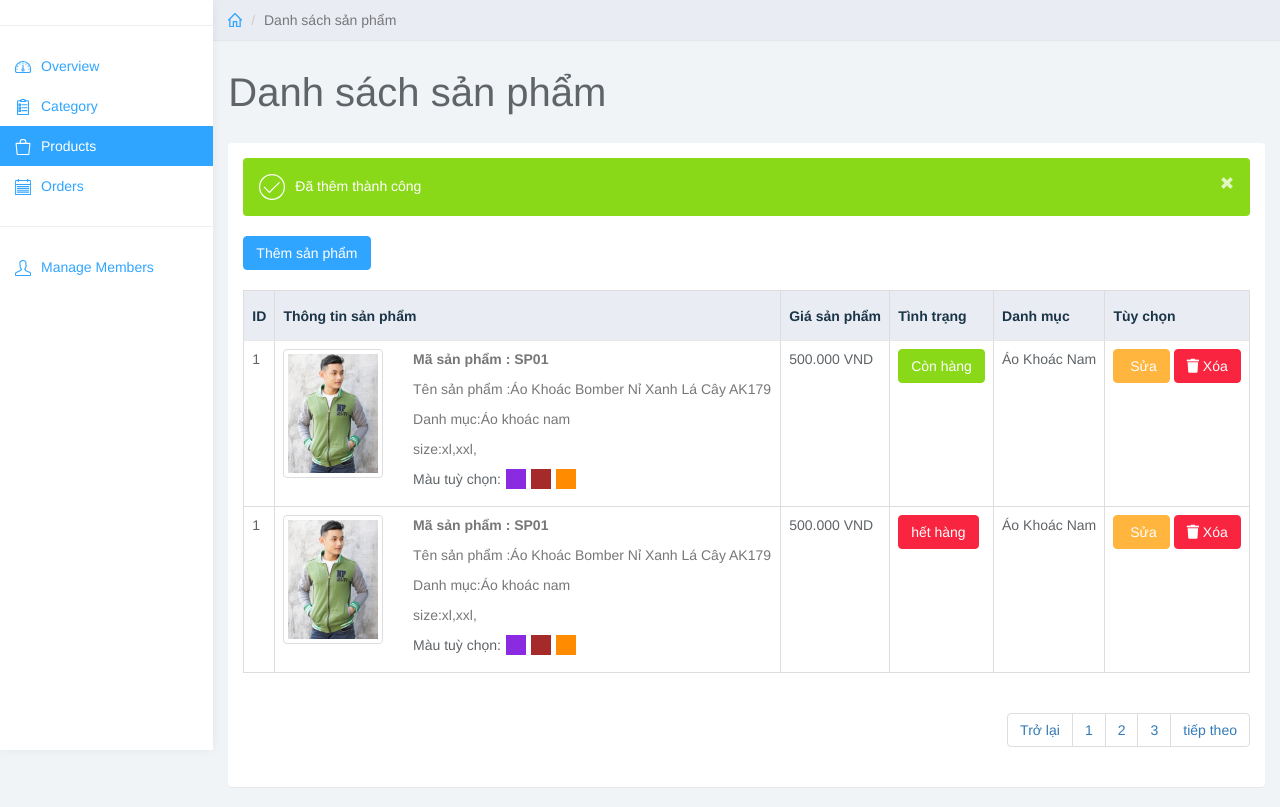
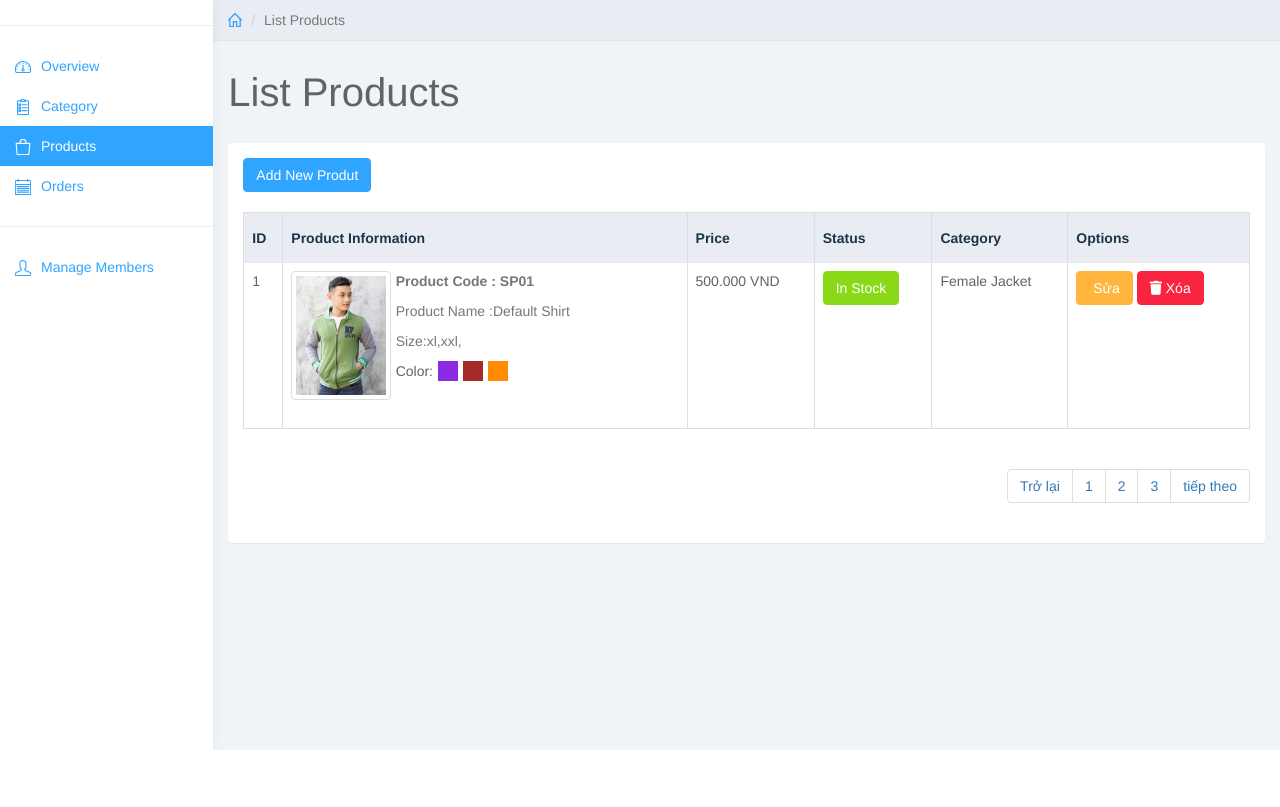
Before and after one commit to trandanhtan1234/tantd1, a Laravel app: page /admin/product in a window 1280 px wide. Shown: the part 50-857 px from the top of the page. After the commit the page ends 800 px from the top, so only its background shows below. Run offline with Laravel 12, Linux system fonts and the light colour scheme; a user stored in the database is signed in; data comes from the database, SQL or seed files in the repository; parts of the project's set-up code (start-up, migrations or seed data) failed here and were passed over; some libraries are stand-ins or nearby versions.

Commit message:
edit product blades

```diff
--- a/resources/views/backend/product/listproduct.blade.php
+++ b/resources/views/backend/product/listproduct.blade.php
@@ -10,14 +10,14 @@
 						<use xlink:href="#stroked-home"></use>
 					</svg></a>
 			</li>
-			<li class="active">Danh sách sản phẩm</li>
+			<li class="active">List Products</li>
 		</ol>
 	</div>
 	<!--/.row-->
 
 	<div class="row">
 		<div class="col-lg-12">
-			<h1 class="page-header">Danh sách sản phẩm</h1>
+			<h1 class="page-header">List Products</h1>
 		</div>
 	</div>
 	<!--/.row-->
@@ -30,21 +30,21 @@
 				<div class="panel-body">
 					<div class="bootstrap-table">
 						<div class="table-responsive">
-							<div class="alert bg-success" role="alert">
+							<!-- <div class="alert bg-success" role="alert">
 								<svg class="glyph stroked checkmark">
 									<use xlink:href="#stroked-checkmark"></use>
-								</svg>Đã thêm thành công<a href="#" class="pull-right"><span class="glyphicon glyphicon-remove"></span></a>
-							</div>
-							<a href="{{ url('admin/product/add') }}" class="btn btn-primary">Thêm sản phẩm</a>
+								</svg>Add Product Successfully<a href="#" class="pull-right"><span class="glyphicon glyphicon-remove"></span></a>
+							</div> -->
+							<a href="{{ url('admin/product/add') }}" class="btn btn-primary">Add New Produt</a>
 							<table class="table table-bordered" style="margin-top:20px;">
 								<thead>
 									<tr class="bg-primary">
 										<th>ID</th>
-										<th>Thông tin sản phẩm</th>
-										<th>Giá sản phẩm</th>
-										<th>Tình trạng</th>
-										<th>Danh mục</th>
-										<th>Tùy chọn</th>
+										<th>Product Information</th>
+										<th>Price</th>
+										<th>Status</th>
+										<th>Category</th>
+										<th>Options</th>
 									</tr>
 								</thead>
 								<tbody>
@@ -54,60 +54,27 @@
 											<div class="row">
 												<div class="col-md-3"><img src="img/ao-khoac.jpg" alt="Áo đẹp" width="100px" class="thumbnail"></div>
 												<div class="col-md-9">
-													<p><strong>Mã sản phẩm : SP01</strong></p>
-													<p>Tên sản phẩm :Áo Khoác Bomber Nỉ Xanh Lá Cây AK179</p>
-													<p>Danh mục:Áo khoác nam</p>
-													<p>size:xl,xxl,</p>
-													<div class="group-color">Màu tuỳ chọn:
+													<p><strong>Product Code : SP01</strong></p>
+													<p>Product Name :Default Shirt</p>
+													<p>Size:xl,xxl,</p>
+													<div class="group-color">Color:
 														<div class="product-color" style="background-color: blueviolet;"></div>
 														<div class="product-color" style="background-color: brown;"></div>
 														<div class="product-color" style="background-color: darkorange;"></div>
 													</div>
-
 												</div>
 											</div>
 										</td>
 										<td>500.000 VND</td>
 										<td>
-											<a name="" id="" class="btn btn-success" href="#" role="button">Còn hàng</a>
+											<a name="" id="" class="btn btn-success" href="#" role="button">In Stock</a>
 										</td>
-										<td>Áo Khoác Nam</td>
+										<td>Female Jacket</td>
 										<td>
 											<a href="{{ url('admin/product/edit') }}" class="btn btn-warning"><i class="fa fa-pencil" aria-hidden="true"></i> Sửa</a>
 											<a href="{{ url('admin/product/delete') }}" class="btn btn-danger"><i class="fa fa-trash" aria-hidden="true"></i> Xóa</a>
 										</td>
 									</tr>
-									<tr>
-										<td>1</td>
-										<td>
-											<div class="row">
-												<div class="col-md-3"><img src="img/ao-khoac.jpg" alt="Áo đẹp" width="100px" class="thumbnail"></div>
-												<div class="col-md-9">
-													<p><strong>Mã sản phẩm : SP01</strong></p>
-													<p>Tên sản phẩm :Áo Khoác Bomber Nỉ Xanh Lá Cây AK179</p>
-													<p>Danh mục:Áo khoác nam</p>
-													<p>size:xl,xxl,</p>
-													<div class="group-color">Màu tuỳ chọn:
-														<div class="product-color" style="background-color: blueviolet;"></div>
-														<div class="product-color" style="background-color: brown;"></div>
-														<div class="product-color" style="background-color: darkorange;"></div>
-													</div>
-
-												</div>
-											</div>
-										</td>
-										<td>500.000 VND</td>
-										<td>
-											<a name="" id="" class="btn btn-danger" href="#" role="button">hết hàng</a>
-										</td>
-										<td>Áo Khoác Nam</td>
-										<td>
-											<a href="#" class="btn btn-warning"><i class="fa fa-pencil" aria-hidden="true"></i> Sửa</a>
-											<a href="#" class="btn btn-danger"><i class="fa fa-trash" aria-hidden="true"></i> Xóa</a>
-										</td>
-									</tr>
-
-
 								</tbody>
 							</table>
 							<div align='right'>
```
Also changed, not shown: resources/views/backend/product/addproduct.blade.php (+31 -41 lines), resources/views/backend/product/editproduct.blade.php (+22 -31 lines), README.md, database/migrations/2024_07_31_194005_create_products_table.php.
